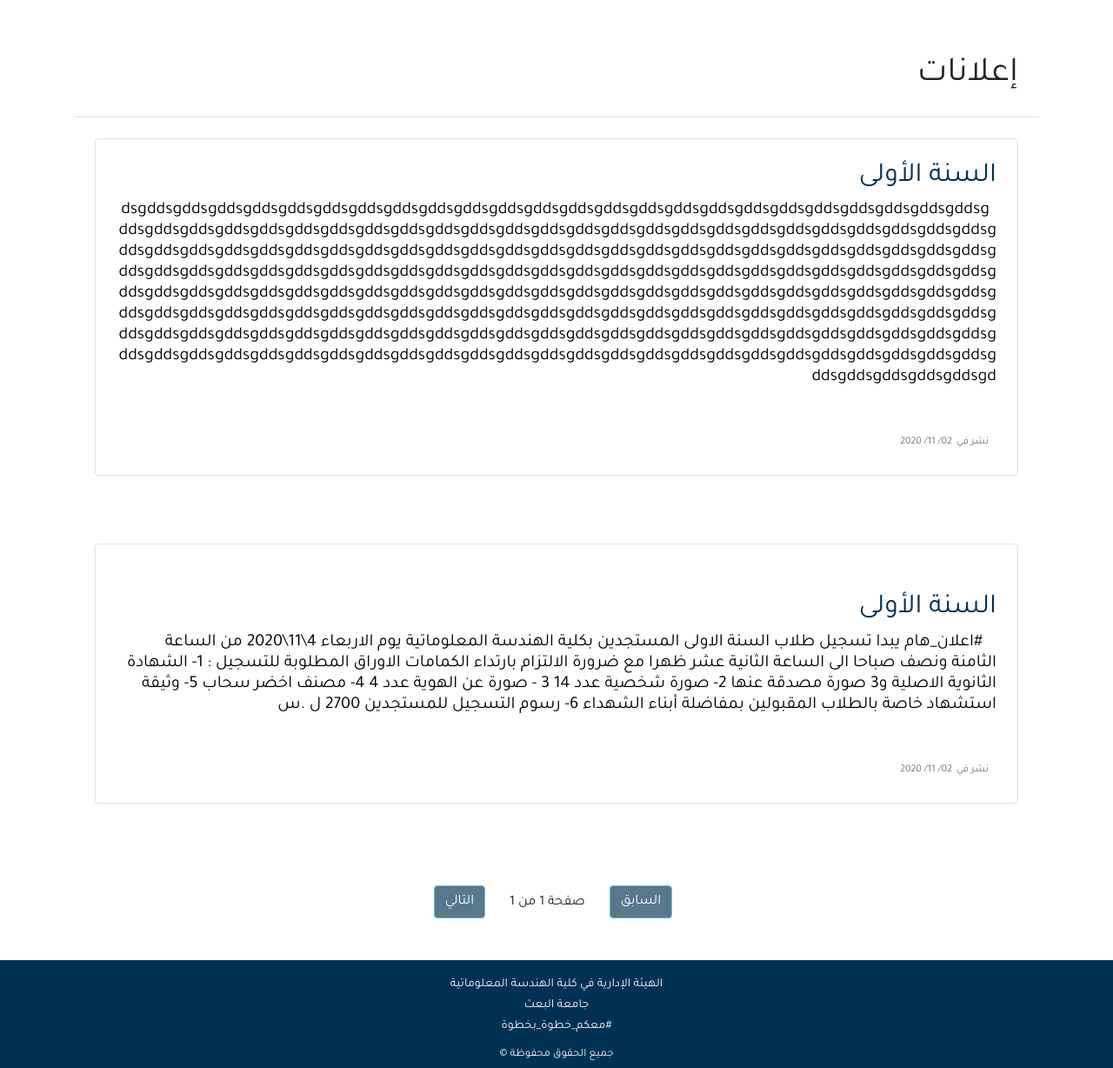
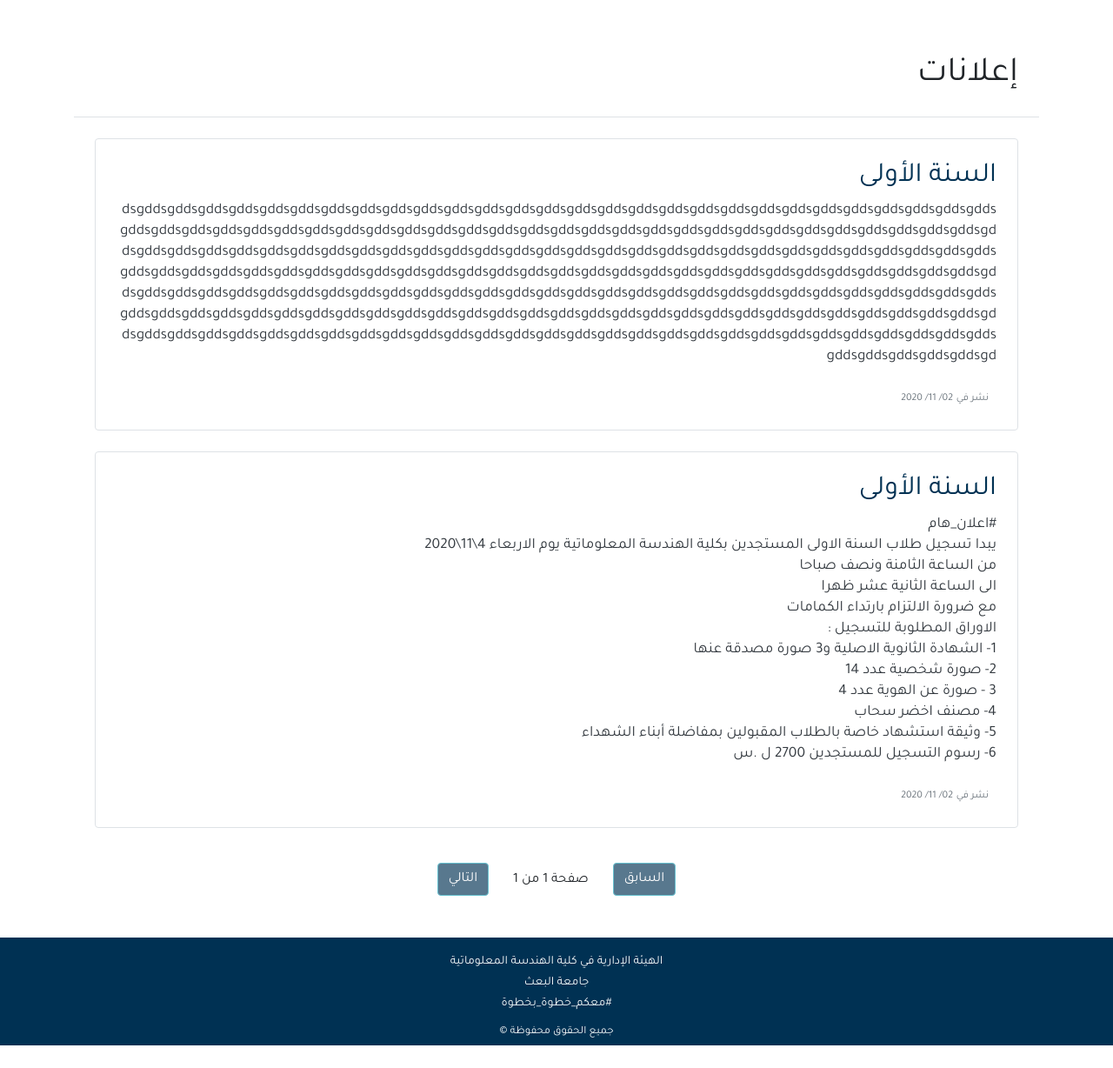
Before and after one commit to Rabee-Omran/ITP-Team-Project-Django, a Django app: page /advertising/ in a window 1280 px wide. Shown: the part 74-1302 px from the top of the page at 87% size. After the commit the page ends 1276 px from the top, so only its background shows below. Run offline with Django 3.2, Linux system fonts and the light colour scheme; data comes from the database, SQL or seed files in the repository; both versions use the stored data as it was after the commit; some libraries are stand-ins or nearby versions.

Commit message:
Add All Files

```diff
--- a/app/templates/advertising.html
+++ b/app/templates/advertising.html
@@ -59,11 +59,11 @@
 
 
 
-<h2></h2>
-   <h5><code  class="comment_body text-dark">
-   <a href="#" class="pr-2" style="font-size: 20px; text-decoration: none; color:black" >
-    {{a.content}}
-   </code></h5>
+
+   <h5>
+    <p><code class="comment_body text-dark" style="white-space: pre-line;" >{{a.content}}</code></p>
+
+   </h5>
 
 
 
```
Also changed, not shown: db.sqlite3.
